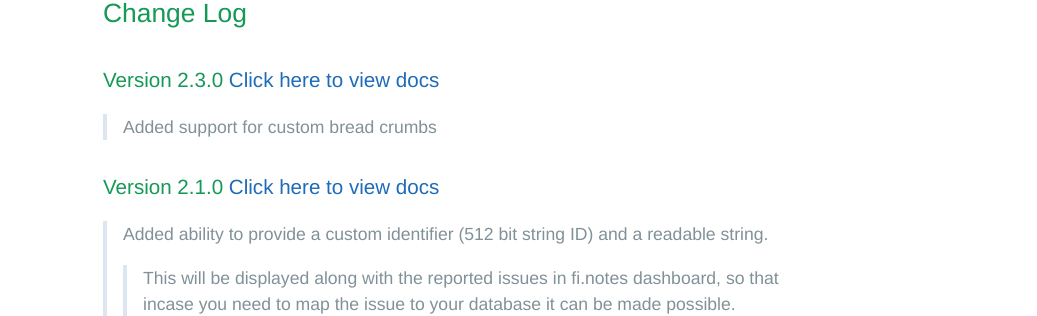
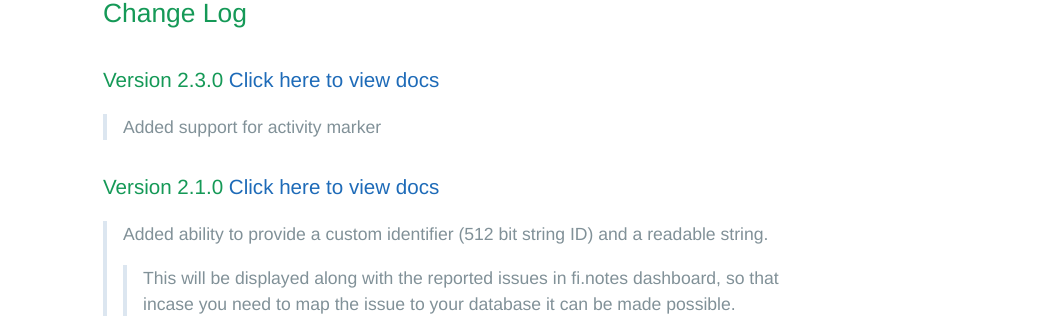
Before and after one commit to finotes/finotes.github.io, a Jekyll site: the page built from _posts/2018-01-22-objc-change-log.md, in a window 1280 px wide. Shown: the part 296-612 px from the top of the page, without its empty margins (121-1158 px from the left). Built offline with Jekyll 4.4.1, drawn with Linux system fonts in a browser that asks for light colours; some web fonts are replaced; our own code applies the rules of GitHub Pages for plain Markdown files.

Commit message:
Update 2018-01-22-objc-change-log.md

```diff
--- a/_posts/2018-01-22-objc-change-log.md
+++ b/_posts/2018-01-22-objc-change-log.md
@@ -5,7 +5,7 @@
 ## Change Log
 
 ### Version 2.3.0 [Click here to view docs](https://finotes.github.io/2018/02/02/objc-docs)
-> Added support for custom bread crumbs
+> Added support for activity marker
 
 ### Version 2.1.0 [Click here to view docs](https://finotes.github.io/2018/01/19/ios-docs)
 
```
